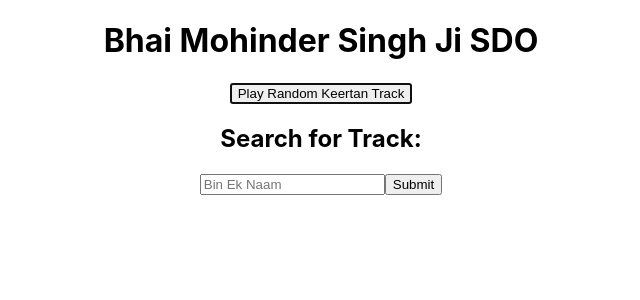
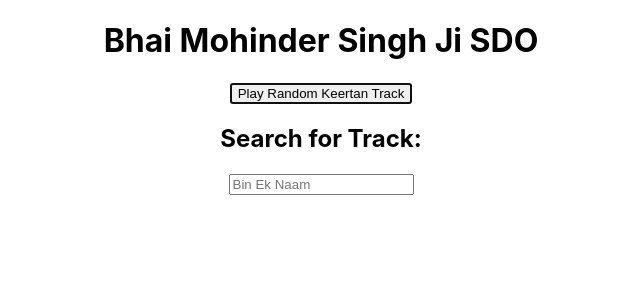
Before and after one commit to Giansingh4710/sdo-ji, a React (Create React App) app: page / in a window 1280 px wide. Shown: the top 300 px of the page, without its empty margins (319-959 px from the left). Built offline with nearby package versions, Linux system fonts and the light colour scheme.

Commit message:
incremental search words. no more submit button to search

```diff
--- a/src/App.js
+++ b/src/App.js
@@ -41,6 +41,10 @@ function App() {
 
   const updateSearchedTracks = (theWord) => {
     if (theWord === null) return;
+    if (theWord.length === 0) {
+      setShowSearchedTracks("");
+      return;
+    }
     const allTracksWithWord = trackNamesWithNums.filter((title) =>
       title.includes(theWord.toLowerCase())
     );
@@ -91,16 +95,9 @@ function App() {
             value={searchWord}
             onChange={(e) => {
               setSearchWord(e.target.value);
+              updateSearchedTracks(e.target.value);
             }}
           />
-          <button
-            type="submit"
-            onClick={() => {
-              updateSearchedTracks(searchWord);
-            }}
-          >
-            Submit
-          </button>
         </form>
       </div>
       {showSearchedTracks}
```
